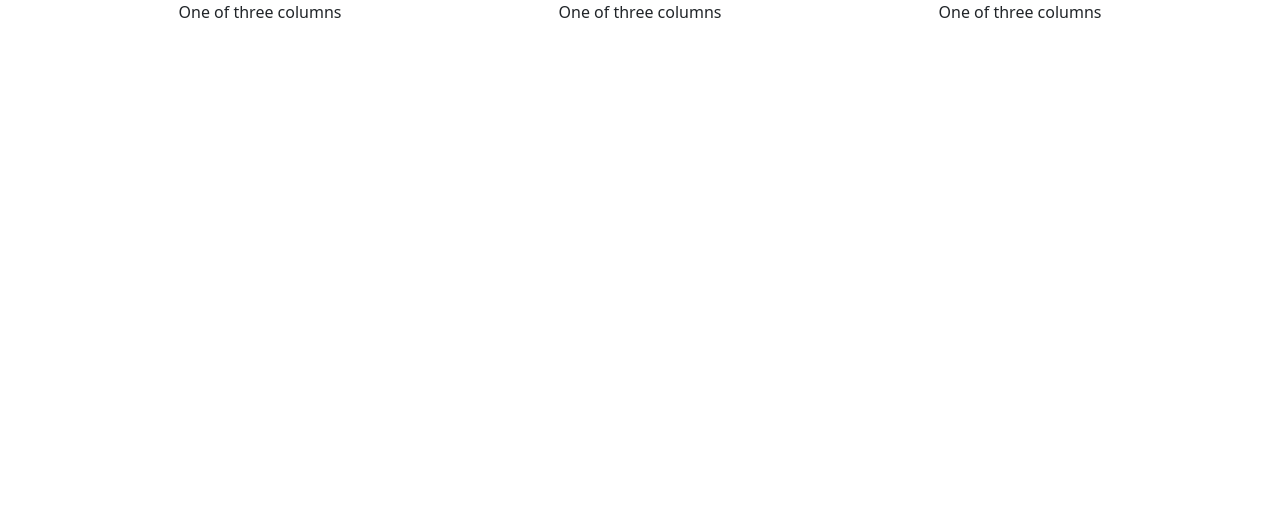
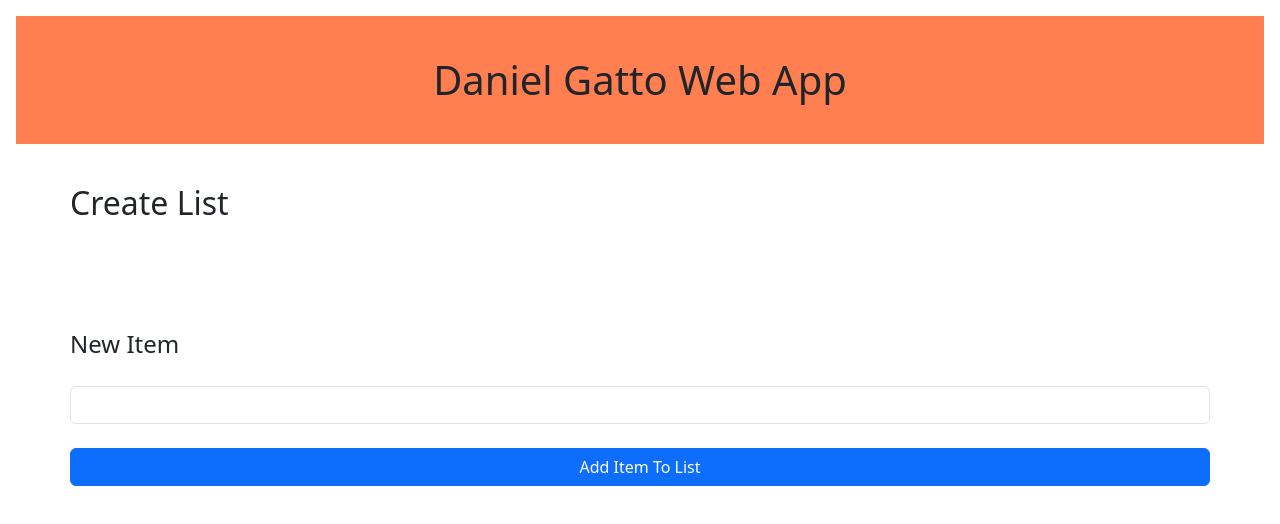
Before and after one commit to dan-gatto/dan-gatto-app, a React (Create React App) app: page / in a window 1280 px wide. Shown: the top 524 px of the page. Built offline with nearby package versions, Linux system fonts and the light colour scheme.

Commit message:
Added components and layout.
Added components and layout.

```diff
--- a/src/App.css
+++ b/src/App.css
@@ -2,37 +2,15 @@
   text-align: center;
 }
 
-.App-logo {
-  height: 40vmin;
-  pointer-events: none;
+.addedItem {
+  padding-top: 7px
 }
 
-@media (prefers-reduced-motion: no-preference) {
-  .App-logo {
-    animation: App-logo-spin infinite 20s linear;
-  }
+#newItem {
+    font-size: 1.5em
 }
 
-.App-header {
-  background-color: #282c34;
-  min-height: 100vh;
-  display: flex;
-  flex-direction: column;
-  align-items: center;
-  justify-content: center;
-  font-size: calc(10px + 2vmin);
-  color: white;
+.appHeader {
+  margin: 1em 1em 1em 1em;
+  background-color: coral;
 }
-
-.App-link {
-  color: #61dafb;
-}
-
-@keyframes App-logo-spin {
-  from {
-    transform: rotate(0deg);
-  }
-  to {
-    transform: rotate(360deg);
-  }
-}
--- a/src/App.tsx
+++ b/src/App.tsx
@@ -1,14 +1,92 @@
-import React from 'react';
+import React, { useState } from 'react';
 import './App.css';
+import './components/ListItem';
+import ListItem from './components/ListItem';
+import AppHeader from './components/AppHeader';
+import PageTitle from './components/PageTitle';
+
+interface iListItem {
+  id: number;
+  description: string;
+}
 
 function App() {
+  const [inputValue, setInputValue] = useState('');
+  const [listItems, setListItems] = useState<iListItem[]>([]);
+
+  const updateInput = function (inputValue: string) {
+    setInputValue(inputValue);
+  };
+
+  const addToListItems = function () {
+    if (!inputValue) {
+      return;
+    }
+
+    let maxId = 0;
+
+    if (listItems.length !== 0) {
+      const ids: number[] = listItems.map((x) => x.id);
+      maxId = Math.max(...ids);
+    }
+
+    const newItem = { id: maxId + 1, description: inputValue };
+    setListItems((oldArray) => [...oldArray, newItem]);
+    setInputValue('');
+  };
+
+  const deleteFromListItems = function (id: number) {
+    const newArray = listItems.filter((x) => x.id !== id);
+
+    setListItems((oldArray) => [...newArray]);
+  };
+
   return (
     <div className='App'>
+      <AppHeader></AppHeader>
       <div className='container'>
+        <PageTitle pageTitle='Create List'></PageTitle>
+        <div className='row' id='newItem'>
+          New Item
+        </div>
         <div className='row'>
-          <div className='col-sm'>One of three columns</div>
-          <div className='col-sm'>One of three columns</div>
-          <div className='col-sm'>One of three columns</div>
+          <br></br>
+        </div>
+        <div className='row'>
+          <input
+            name='myInput'
+            type='text'
+            value={inputValue}
+            onChange={(event) => updateInput(event.target.value)}
+            className='form-control rounded'
+            id='usr'
+            maxLength={50}
+          />
+        </div>
+        <div className='row'>
+          <br></br>
+        </div>
+        <div className='row'>
+          <button
+            type='button'
+            className='btn btn-primary'
+            onClick={addToListItems}
+          >
+            Add Item To List
+          </button>
+        </div>
+
+        <div>
+          {listItems.map((item) => (
+            <ListItem
+              key={item.id}
+              itemId={item.id}
+              itemText={item.description}
+              onDelete={(id: number) => {
+                deleteFromListItems(id);
+              }}
+            ></ListItem>
+          ))}
         </div>
       </div>
     </div>
--- /dev/null
+++ b/src/components/AppHeader.tsx
@@ -0,0 +1,18 @@
+import React from 'react';
+import '../App.css';
+
+const headerCss = {
+  margin: '1em 1em 1em 1em',
+  backgroundColor: 'coral',
+};
+
+const AppHeader = () => {
+  return (
+    <div className='row' style={headerCss}>
+      <div>
+        <h1 className='appHeader'>Daniel Gatto Web App</h1>
+      </div>
+    </div>
+  );
+};
+export default AppHeader;
--- /dev/null
+++ b/src/components/ListItem.tsx
@@ -0,0 +1,44 @@
+import React from 'react';
+import '../App.css';
+
+interface ListItemProps {
+  itemId: number;
+  itemText: string;
+  onDelete: (id: number) => void;
+}
+
+const divStyle = {
+  paddingTop: '6px',
+};
+
+const fontSize = {
+  fontSize: '1em',
+};
+
+const ListItem = ({ itemId, itemText, onDelete }: ListItemProps) => {
+  return (
+    <div className='row'>
+      <div className='row'>
+        <br></br>
+      </div>
+      <div className='col-sm'>
+        <div className='addedItem'>
+          <div className='text-start' style={fontSize}>
+            {itemText}
+          </div>
+        </div>
+      </div>
+      <div className='col-sm'></div>
+      <div className='col-sm text-end'>
+        <button
+          type='button'
+          className='btn btn-primary'
+          onClick={() => onDelete(itemId)}
+        >
+          Delete
+        </button>
+      </div>
+    </div>
+  );
+};
+export default ListItem;
--- /dev/null
+++ b/src/components/PageTitle.tsx
@@ -0,0 +1,30 @@
+import React from 'react';
+import '../App.css';
+
+interface PageTitleProps {
+  pageTitle: string;
+}
+
+const PageTitle = ({ pageTitle }: PageTitleProps) => {
+  return (
+    <div>
+      <div className='row'>
+        <br></br>
+      </div>
+      <h2 className='row'>{pageTitle}</h2>
+      <div className='row'>
+        <br></br>
+      </div>
+      <div className='row'>
+        <br></br>
+      </div>
+      <div className='row'>
+        <br></br>
+      </div>
+      <div className='row'>
+        <br></br>
+      </div>
+    </div>
+  );
+};
+export default PageTitle;
```
